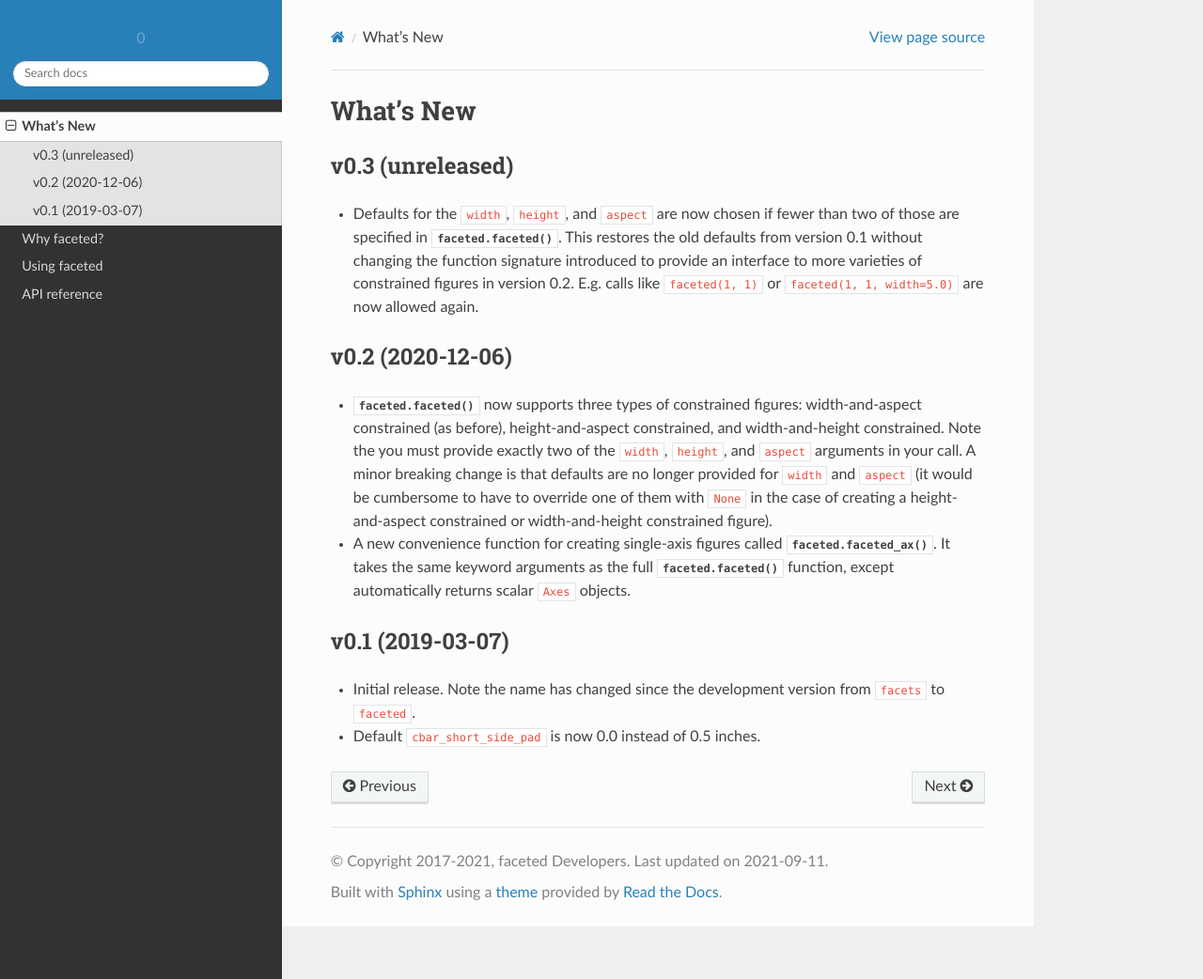
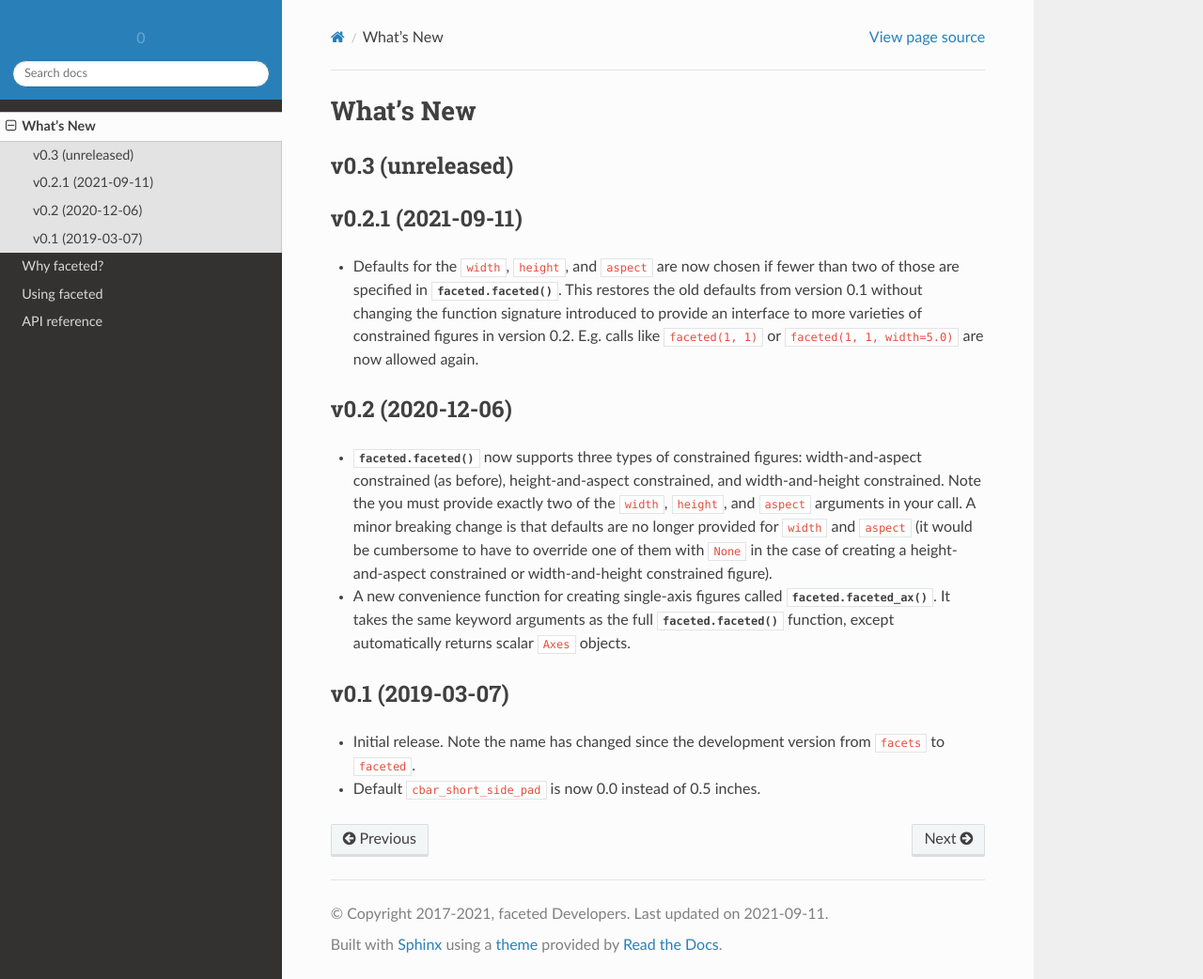
Before and after one commit to spencerkclark/faceted, a Sphinx documentation site: the page built from doc/whats-new.rst, in a window 1280 px wide and 1042 px high. Shown: the whole window at 94% size. Built offline with Sphinx 7.4.7 and the Read the Docs theme 2.0.0, drawn with Linux system fonts in a browser that asks for light colours.

Commit message:
Update what's new for new release

```diff
--- a/doc/whats-new.rst
+++ b/doc/whats-new.rst
@@ -8,6 +8,11 @@ What's New
 
 v0.3 (unreleased)
 =================
+
+.. _whats-new.0.2.1:
+
+v0.2.1 (2021-09-11)
+===================
 
 - Defaults for the ``width``, ``height``, and ``aspect`` are now chosen if fewer
   than two of those are specified in :py:meth:`faceted.faceted`.  This restores
```
